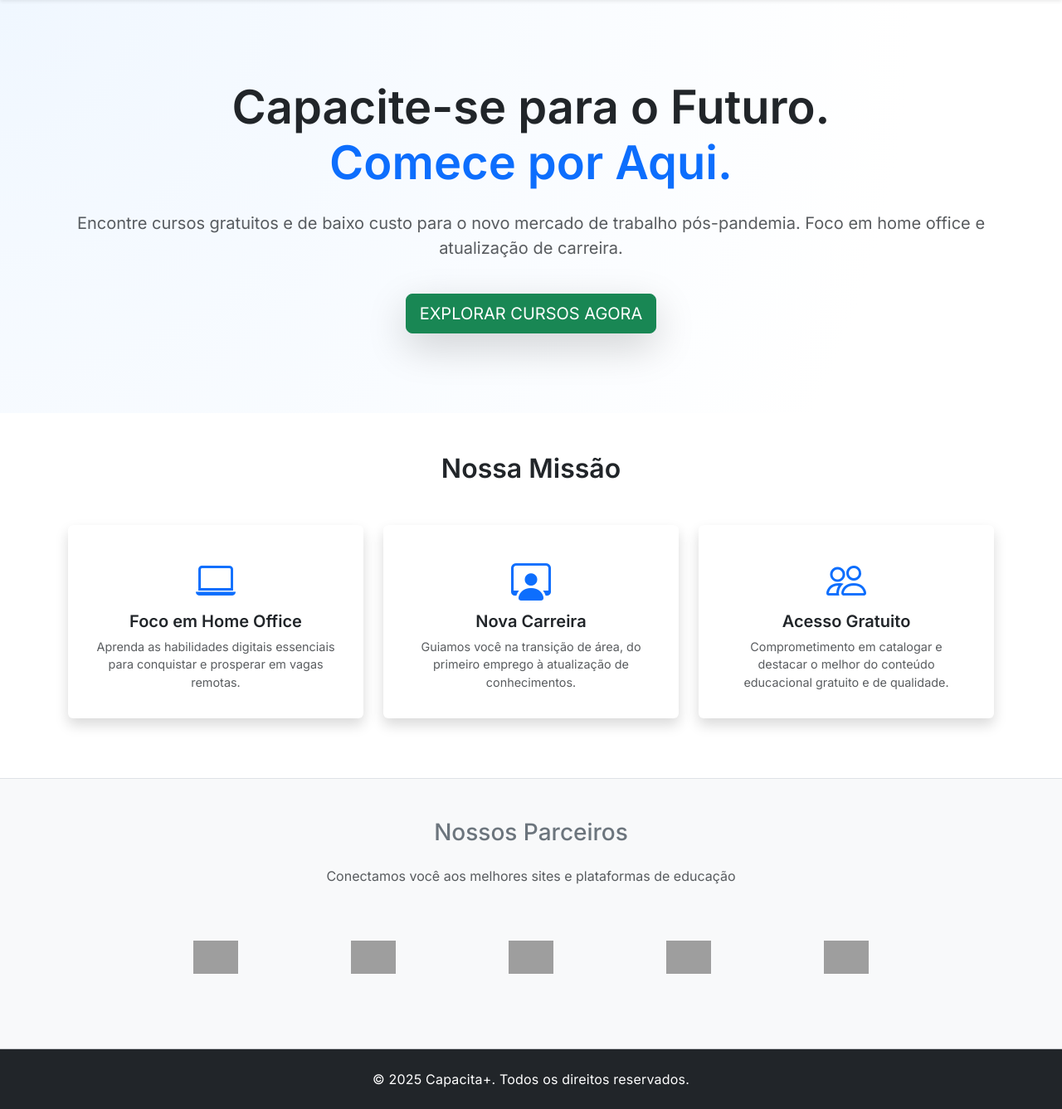
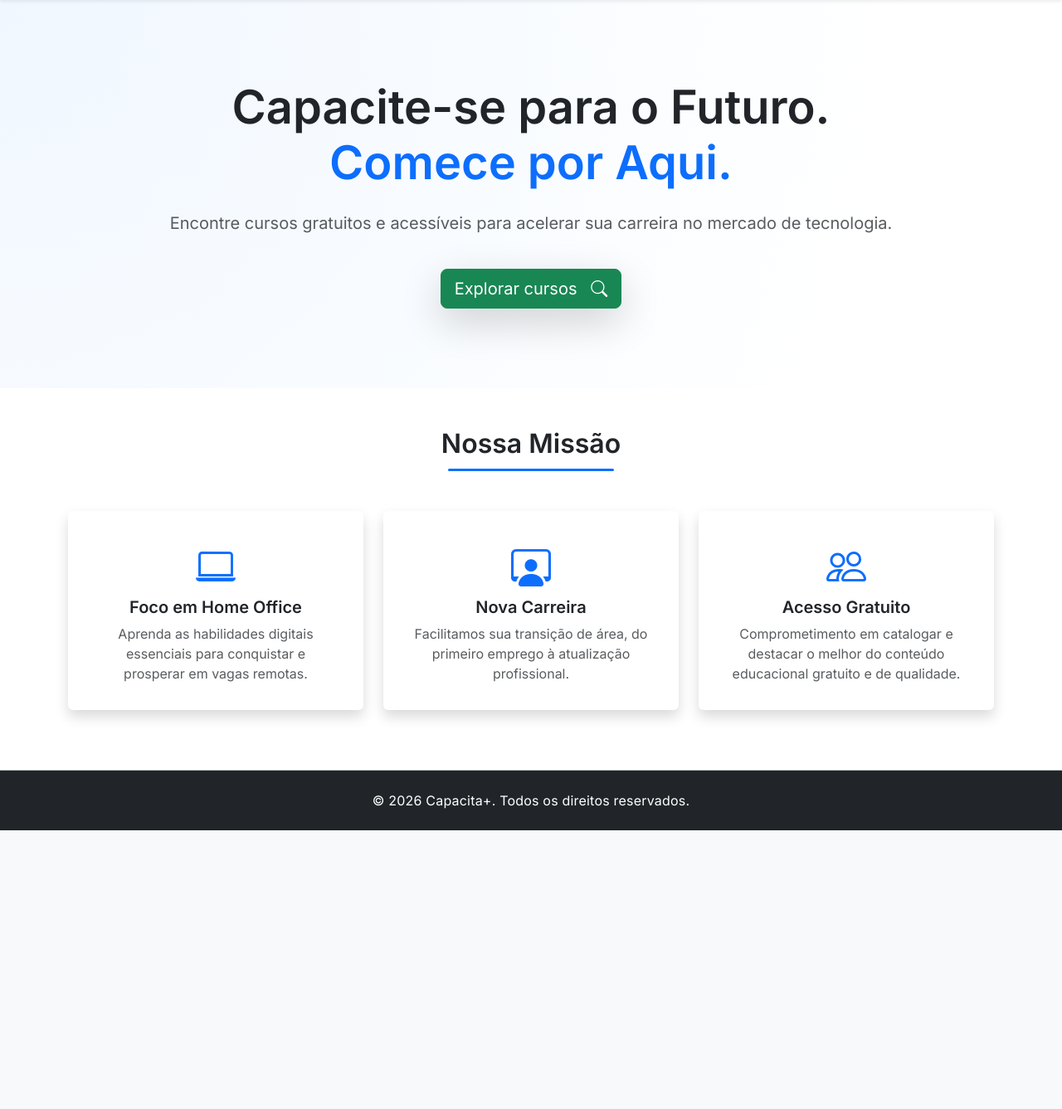
Before and after one commit to HeberFHLemes/capacita-mais, a PHP site: page / in a window 1280 px wide. Shown: the part 56-1393 px from the top of the page at 83% size. After the commit the page ends 1057 px from the top, so only its background shows below. Run offline with PHP 8.4, Linux system fonts and the light colour scheme; grey boxes are pictures that could not be loaded.

Commit message:
chore: pequenas melhorias pontuais no design, como alteração do texto da hero section, remoção da section Nossos Parceiros, uso de classe customizada CSS text-underline e uso de text-overflow nos cards de cursos

```diff
--- a/css/styles.css
+++ b/css/styles.css
@@ -24,12 +24,14 @@ body {
   height: 100%;
   text-align: center;
 }
+
 /* Ajuste de ícones */
 .impact-card i {
   font-size: 3rem;
   margin-bottom: 15px;
   color: #0d6efd;
 }
+
 /* Animação ao passar o mouse (cards) */
 .impact-card:hover {
   transform: translateY(-5px);
@@ -37,17 +39,8 @@ body {
   box-shadow: 0 0.5rem 1rem rgba(0, 0, 0, 0.15);
 }
 
-img {
-  max-width: 150px;
-  max-height: 60px;
-  padding: 10px;
-}
-
-/* Animação ao passar o mouse (logos - parceiros) */
-img:hover {
-  background-color: #f8f9fa;
-  transform: scale(1.05);
-  transition: 0.3s ease;
+.card-missao-text {
+  font-size: 1rem;
 }
 
 footer {
@@ -56,7 +49,7 @@ footer {
 }
 
 /* Cards de cursos */
-.card-text {
+.card-curso-descricao {
   margin-bottom: 1rem;
   font-size: 0.9rem;
   color: darkslategray;
@@ -64,6 +57,16 @@ footer {
 
 .badge {
   font-size: 0.8rem;
+}
+
+list-group-item {
+  font-size: 1rem !important;
+}
+
+.card-curso-titulo {
+  overflow: hidden;
+  text-overflow: ellipsis;
+  white-space: nowrap;
 }
 
 .form-check {
@@ -129,7 +132,12 @@ footer {
   font-size: 1.3rem;
 }
 
-#sobre-section h1::after {
+.text-underline {
+  position: relative;
+  padding-bottom: 0.8rem;
+}
+
+.text-underline::after {
   content: "";
   position: absolute;
   left: 50%;
@@ -158,10 +166,10 @@ footer {
 
 /* Melhor contraste na navegação dos formulários */
 .formulario-link {
-  color: #0645AD;
+  color: #0645ad;
 }
 
 .formulario-link a:hover,
 .formulario-link a:focus {
-  color: #0B0080;
+  color: #0b0080;
 }
--- a/cursos.html
+++ b/cursos.html
@@ -48,6 +48,8 @@
         </div>
       </div>
     </nav>
+
+    <h1 class="text-center mt-4 text-underline">Cursos disponíveis</h1>
 
     <div class="container my-4">
       <label for="campo-busca" class="form-label fw-bold">Buscar Cursos</label>
@@ -109,7 +111,6 @@
         </div>
 
         <div class="col-lg-9 col-md-8">
-          <h3 id="contador-cursos" class="mb-4">Todos os Cursos</h3>
           <div id="lista-cursos" class="row"></div>
         </div>
       </div>
@@ -117,7 +118,7 @@
 
     <footer class="bg-dark text-white py-4 mt-auto border-top border-secondary-subtle">
       <div class="container text-center">
-        <p class="mb-0">&copy; 2025 Capacita+. Todos os direitos reservados.</p>
+        <p class="mb-0">&copy; 2026 Capacita+. Todos os direitos reservados.</p>
       </div>
     </footer>
 
--- a/index.html
+++ b/index.html
@@ -57,25 +57,24 @@
           <span class="text-primary">Comece por Aqui.</span>
         </h1>
         <p class="lead mt-4 text-muted">
-          Encontre cursos gratuitos e de baixo custo para o novo mercado de trabalho pós-pandemia.
-          Foco em home office e atualização de carreira.
+          Encontre cursos gratuitos e acessíveis para acelerar sua carreira no mercado de tecnologia.
         </p>
         <a href="cursos.html" class="btn btn-lg btn-success mt-4 shadow-lg">
-          EXPLORAR CURSOS AGORA
+          Explorar cursos &nbsp; <i class="bi bi-search"></i>
         </a>
       </div>
     </header>
 
     <section class="py-5">
       <div class="container">
-        <h2 class="text-center mb-5 fw-bold">Nossa Missão</h2>
+        <h2 class="text-center mb-5 fw-bold text-underline">Nossa Missão</h2>
         <div class="row">
           <div class="col-md-4 mb-4">
             <div class="card border-0 shadow impact-card p-3">
               <div class="card-body">
                 <i class="bi bi-laptop"></i>
                 <h5 class="card-title fw-bold">Foco em Home Office</h5>
-                <p class="card-text text-muted">
+                <p class="card-text card-missao-text text-muted">
                   Aprenda as habilidades digitais essenciais para conquistar e prosperar em vagas
                   remotas.
                 </p>
@@ -87,9 +86,8 @@
               <div class="card-body">
                 <i class="bi bi-person-workspace"></i>
                 <h5 class="card-title fw-bold">Nova Carreira</h5>
-                <p class="card-text text-muted">
-                  Guiamos você na transição de área, do primeiro emprego à atualização de
-                  conhecimentos.
+                <p class="card-text card-missao-text text-muted">
+                  Facilitamos sua transição de área, do primeiro emprego à atualização profissional.
                 </p>
               </div>
             </div>
@@ -99,7 +97,7 @@
               <div class="card-body">
                 <i class="bi bi-people"></i>
                 <h5 class="card-title fw-bold">Acesso Gratuito</h5>
-                <p class="card-text text-muted">
+                <p class="card-text card-missao-text text-muted">
                   Comprometimento em catalogar e destacar o melhor do conteúdo educacional gratuito
                   e de qualidade.
                 </p>
@@ -110,68 +108,9 @@
       </div>
     </section>
 
-    <section class="bg-light py-5 border-top">
-      <div class="container text-center">
-        <h3 class="mb-4 text-secondary">Nossos Parceiros</h3>
-        <p class="text-muted mb-4">Conectamos você aos melhores sites e plataformas de educação</p>
-        <div class="row justify-content-center align-items-center">
-          <div class="col-6 col-md-2 p-3">
-            <a href="https://cursa.app/pt" target="_blank" rel="noreferrer">
-              <div class="text-center p-3">
-                <img
-                  src="assets/img/cursa.webp"
-                  alt="Logo da plataforma Cursa"
-                />
-              </div>
-            </a>
-          </div>
-          <div class="col-6 col-md-2 p-3">
-            <a href="https://www.dio.me/" target="_blank" rel="noreferrer">
-              <div class="text-center p-3">
-                <img
-                  src="assets/img/dio.webp"
-                  alt="Logo da plataforma DIO"
-                />
-              </div>
-            </a>
-          </div>
-          <div class="col-6 col-md-2 p-3">
-            <a href="https://sebrae.com.br/sites/PortalSebrae/cursosonline" target="_blank" rel="noreferrer">
-              <div class="text-center p-3">
-                <img
-                  src="assets/img/sebrae.webp"
-                  alt="Logo da plataforma Sebrae"
-                />
-              </div>
-            </a>
-          </div>
-          <div class="col-6 col-md-2 p-3">
-            <a href="https://www.codecademy.com/catalog" target="_blank" rel="noreferrer">
-              <div class="text-center p-3">
-                <img
-                  src="assets/img/codecademy.webp"
-                  alt="Logo da plataforma Codecademy"
-                />
-              </div>
-            </a>
-          </div>
-          <div class="col-6 col-md-2 p-3">
-            <a href="https://educacao-executiva.fgv.br/Cursos/Gratuitos" target="_blank" rel="noreferrer">
-              <div class="text-center p-3">
-                <img
-                  src="assets/img/fgv.webp"
-                  alt="Logo da plataforma FGV Educação Executiva"
-                />
-              </div>
-            </a>
-          </div>
-        </div>
-      </div>
-    </section>
-
     <footer class="bg-dark text-white py-4 mt-auto border-top border-secondary-subtle">
       <div class="container text-center">
-        <p class="mb-0">&copy; 2025 Capacita+. Todos os direitos reservados.</p>
+        <p class="mb-0">&copy; 2026 Capacita+. Todos os direitos reservados.</p>
       </div>
     </footer>
 
```
Also changed, not shown: js/cursos.js (+5 -8 lines), sobre.html (+5 -5 lines), README.md.
